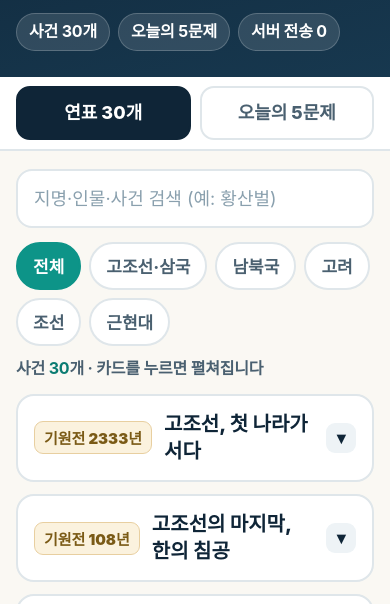
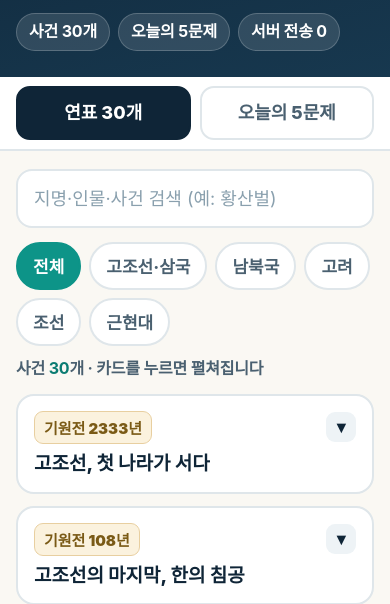
Before and after one commit to aimami5691/tools, a plain HTML site: page korea-history.html in a window 390 px wide. Shown: the part 238-842 px from the top of the page. Drawn offline with Linux system fonts and the light colour scheme.

Commit message:
style(history): 390px에서 카드 제목이 눌리지 않도록 연도·제목 줄바꿈 처리

```diff
--- a/korea-history.html
+++ b/korea-history.html
@@ -76,16 +76,16 @@
   .card{border:2px solid var(--line);border-radius:18px;background:var(--card);margin-bottom:12px;overflow:hidden;transition:border-color .15s;}
   .card.open{border-color:var(--teal);}
   .card .head{
-    display:flex;gap:12px;align-items:center;width:100%;text-align:left;background:none;border:0;
+    display:flex;gap:12px;flex-wrap:wrap;row-gap:7px;align-items:center;width:100%;text-align:left;background:none;border:0;
     padding:15px 16px;font-family:inherit;color:inherit;cursor:pointer;min-height:66px;
   }
   .card .head:active{background:#F6FAFA;}
   .year{
-    flex:0 0 auto;font-size:15px;font-weight:900;color:#7A5A16;background:var(--gold-l);
+    order:1;flex:0 0 auto;font-size:15px;font-weight:900;color:#7A5A16;background:var(--gold-l);
     border:1px solid var(--gold-line);border-radius:9px;padding:5px 9px;white-space:nowrap;letter-spacing:0;
   }
-  .card .t{flex:1;font-size:20px;font-weight:800;color:var(--navy);line-height:1.36;}
-  .card .chev{flex:0 0 auto;width:30px;height:30px;border-radius:9px;background:#EEF3F6;color:var(--navy);
+  .card .t{order:3;flex:1 1 240px;min-width:0;font-size:20px;font-weight:800;color:var(--navy);line-height:1.36;}
+  .card .chev{order:2;margin-left:auto;flex:0 0 auto;width:30px;height:30px;border-radius:9px;background:#EEF3F6;color:var(--navy);
     display:flex;align-items:center;justify-content:center;font-size:17px;font-weight:900;transition:transform .18s;}
   .card.open .chev{transform:rotate(180deg);background:var(--teal);color:#fff;}
 
@@ -151,6 +151,10 @@
   footer p{margin:6px 0 0;font-size:15px;color:#7C8E9B;line-height:1.6;}
 
   .hidden{display:none !important;}
+
+  @media (max-width:430px){
+    .card .t{font-size:19px;}
+  }
   @media (prefers-reduced-motion:reduce){*{animation:none !important;transition:none !important;}}
 </style>
 </head>
```
